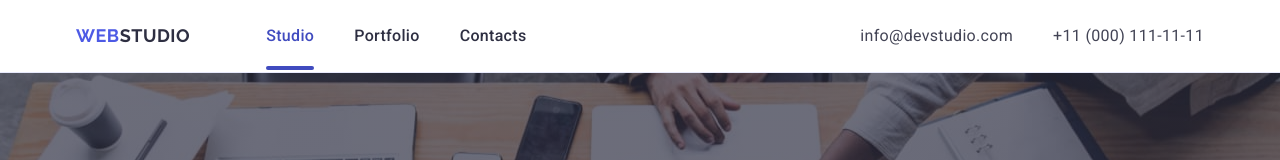
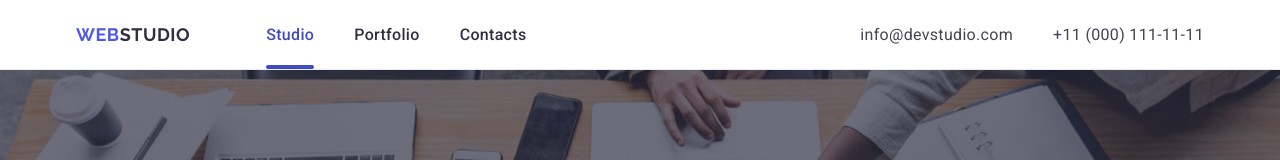
Before and after one commit to AnnaEmkha/goit-markup-hw-06, a plain HTML site: page index.html in a window 1280 px wide. Shown: the top 160 px of the page. Drawn offline with nearby package versions, Linux system fonts and the light colour scheme.

Commit message:
removed extra padding in the header

```diff
--- a/css/styles.css
+++ b/css/styles.css
@@ -64,8 +64,8 @@ img {
 
 /*menu nav*/
 header {
-  padding-top: 24px;
-  padding-bottom: 24px;
+  /*padding-top: 24px;
+  padding-bottom: 24px;*/
   border-bottom: 1px solid #e7e9fc;
   box-shadow: 0px 2px 1px rgba(46, 47, 66, 0.08), 0px 1px 1px rgba(46, 47, 66, 0.16), 0px 1px 6px rgba(46, 47, 66, 0.08);
 }
@@ -89,6 +89,7 @@ header {
   color: #4d5ae5;
   display: flex;
   align-items: center;
+  padding: 17px 0;
   /*margin-right: 76px;*/
 }
 
@@ -134,6 +135,7 @@ color: #404bbf;
 }
 
 @media screen and (min-width: 768px) {
+
   .header-navigation {
 align-items: center;
 }
@@ -173,6 +175,7 @@ address {
   display: block;
 }
 .logo {
+  padding: 24px 0;
   margin-right: 120px;
 }
 }
```
